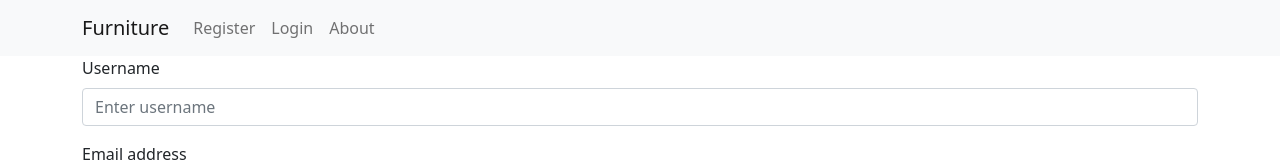
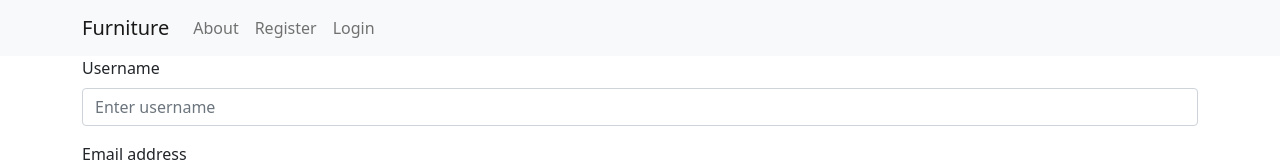
Before and after one commit to eintrittfrei/project4, a React (Create React App) app in the folder client/: page /register in a window 1280 px wide. Shown: the top 162 px of the page. Built offline with nearby package versions, Linux system fonts and the light colour scheme; no server answers.

Commit message:
login in and logout working but re render not triggered yet

```diff
--- a/client/src/components/common/Navbar.js
+++ b/client/src/components/common/Navbar.js
@@ -2,10 +2,31 @@ import React from 'react'
 import Navbar from 'react-bootstrap/Navbar'
 import Container from 'react-bootstrap/Container'
 import Nav from 'react-bootstrap/Nav'
+import { useHistory } from 'react-router-dom'
+import Button from 'react-bootstrap/Button'
+import { getPayload } from '../../helpers/auth/functions'
 
 
 
 const NavBar = () => {
+  const history = useHistory()
+
+
+  const handleLogout = () => {
+    window.localStorage.removeItem('token')
+    history.push('/')
+  }
+
+
+
+  const userIsAuthenticated = () => {
+    const payload = getPayload()
+    if (!payload) return false
+    const currentTime = Math.round(Date.now() / 1000) // as its millisconds devide by 1k as here
+    return currentTime < payload.exp // will return true or false booloean
+  }
+  console.log(userIsAuthenticated())
+
 
   return (
     <>
@@ -15,9 +36,14 @@ const NavBar = () => {
           <Navbar.Toggle aria-controls="basic-navbar-nav" />
           <Navbar.Collapse id="basic-navbar-nav">
             <Nav className="me-auto">
-              <Nav.Link href="/register">Register</Nav.Link>
-              <Nav.Link href="/login">Login</Nav.Link>
               <Nav.Link href="/about">About</Nav.Link>
+              {!userIsAuthenticated() ?
+                <>
+                  <Nav.Link href="/register">Register</Nav.Link>
+                  <Nav.Link href="/login">Login</Nav.Link>
+                </> :
+                <Button onClick={handleLogout} variant="dark">Log Out</Button>
+              }
             </Nav>
           </Navbar.Collapse>
         </Container>
--- a/client/src/helpers/auth/Register.js
+++ b/client/src/helpers/auth/Register.js
@@ -39,7 +39,7 @@ const Register = () => {
     event.preventDefault()
     try {
       await axios.post('/api/auth/register/', formdata)
-      history.push('/login/')
+
     } catch (err) {
       setErrors(err.response.data)
     }
--- /dev/null
+++ b/client/src/helpers/auth/functions.js
@@ -0,0 +1,17 @@
+
+
+
+export const getTokenFromLocalStorage = () => {
+  return window.localStorage.getItem('token')
+}
+export const getPayload = () => {
+  const token = getTokenFromLocalStorage()
+
+  if (!token) return false // check if token exists
+  const splitToken = token.split('.') // split token in parts at the '.'
+  console.log('decoded token', JSON.parse(atob(splitToken[1]))) // decode with atob
+  if (splitToken.length < 3) return false // check its def 3 parts to it if yes return
+  return JSON.parse(atob(splitToken[1]))
+
+
+}
```
